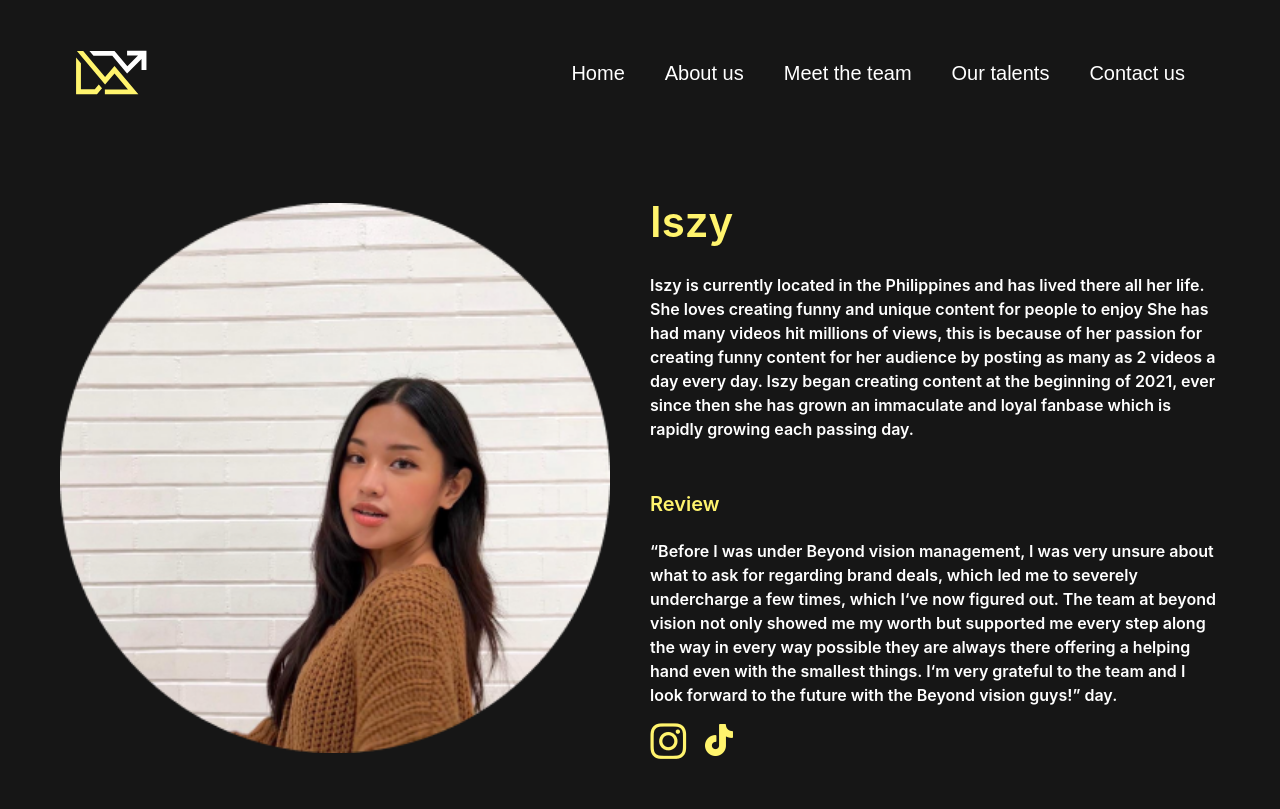
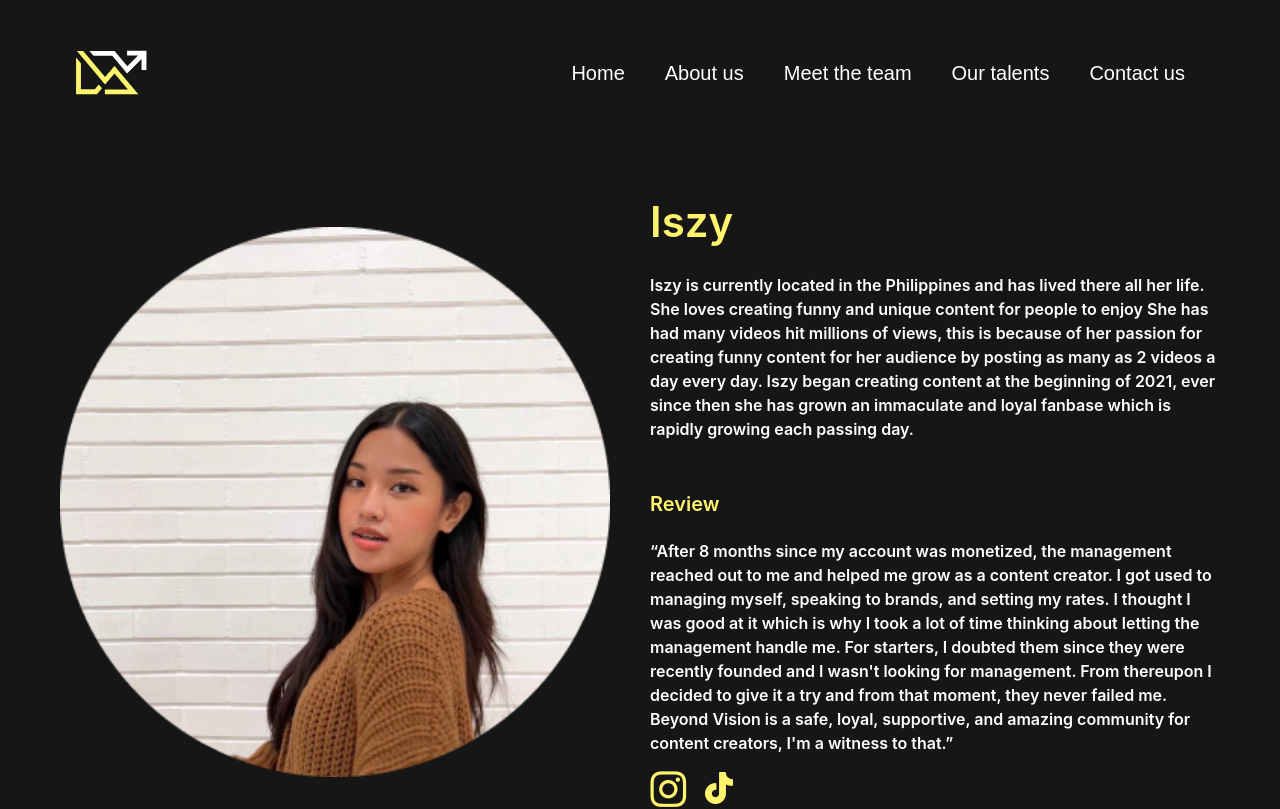
Before and after one commit to fabiodinota/beyondvisionltd, a Next.js app: page /our-talents/iszy in a window 1280 px wide. Shown: the top 809 px of the page. Built offline with nearby package versions, Linux system fonts and the light colour scheme.

Commit message:
iszy and greats

```diff
--- a/components/ClientPage/Clients/GreatsPage.tsx
+++ b/components/ClientPage/Clients/GreatsPage.tsx
@@ -60,7 +60,7 @@ const GreatsPage = () => {
               data-aos-delay="600"
               className=" text-text font-semibold"
             >
-              .
+              &ldquo;Working with Beyond Vision has truly been a great pleasure. We have a great relationship with the agency and we look forward to working with them in the future. At beyond vision they treat their clients like family, and we have such trust in them and the work they are doing for us. They are always professional, attentive, and helpful!&rdquo;
             </p>
             <div
               ata-aos="fade-up"
--- a/components/ClientPage/Clients/IszyPage.tsx
+++ b/components/ClientPage/Clients/IszyPage.tsx
@@ -61,14 +61,7 @@ const IszyPage = () => {
               data-aos-delay="600"
               className=" text-text font-semibold"
             >
-              &ldquo;Before I was under Beyond vision management, I was very
-              unsure about what to ask for regarding brand deals, which led me
-              to severely undercharge a few times, which I&lsquo;ve now figured
-              out. The team at beyond vision not only showed me my worth but
-              supported me every step along the way in every way possible they
-              are always there offering a helping hand even with the smallest
-              things. I&lsquo;m very grateful to the team and I look forward to
-              the future with the Beyond vision guys!&rdquo; day.
+              &ldquo;After 8 months since my account was monetized, the management reached out to me and helped me grow as a content creator. I got used to managing myself, speaking to brands, and setting my rates. I thought I was good at it which is why I took a lot of time thinking about letting the management handle me. For starters, I doubted them since they were recently founded and I wasn&apos;t looking for management. From thereupon I decided to give it a try and from that moment, they never failed me. Beyond Vision is a safe, loyal, supportive, and amazing community for content creators, I&apos;m a witness to that.&rdquo;
             </p>
             <div
               data-aos="fade-up"
```
